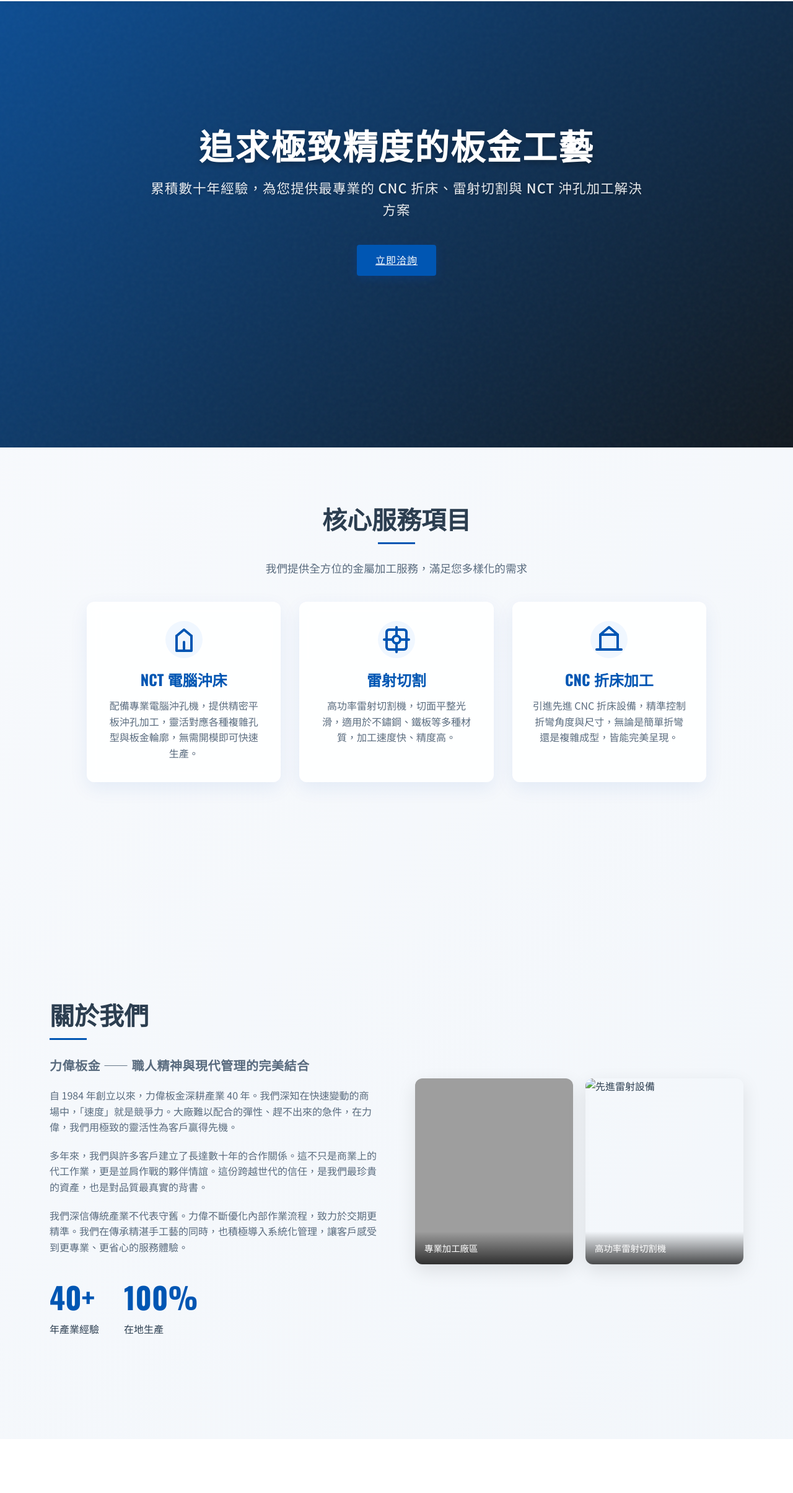
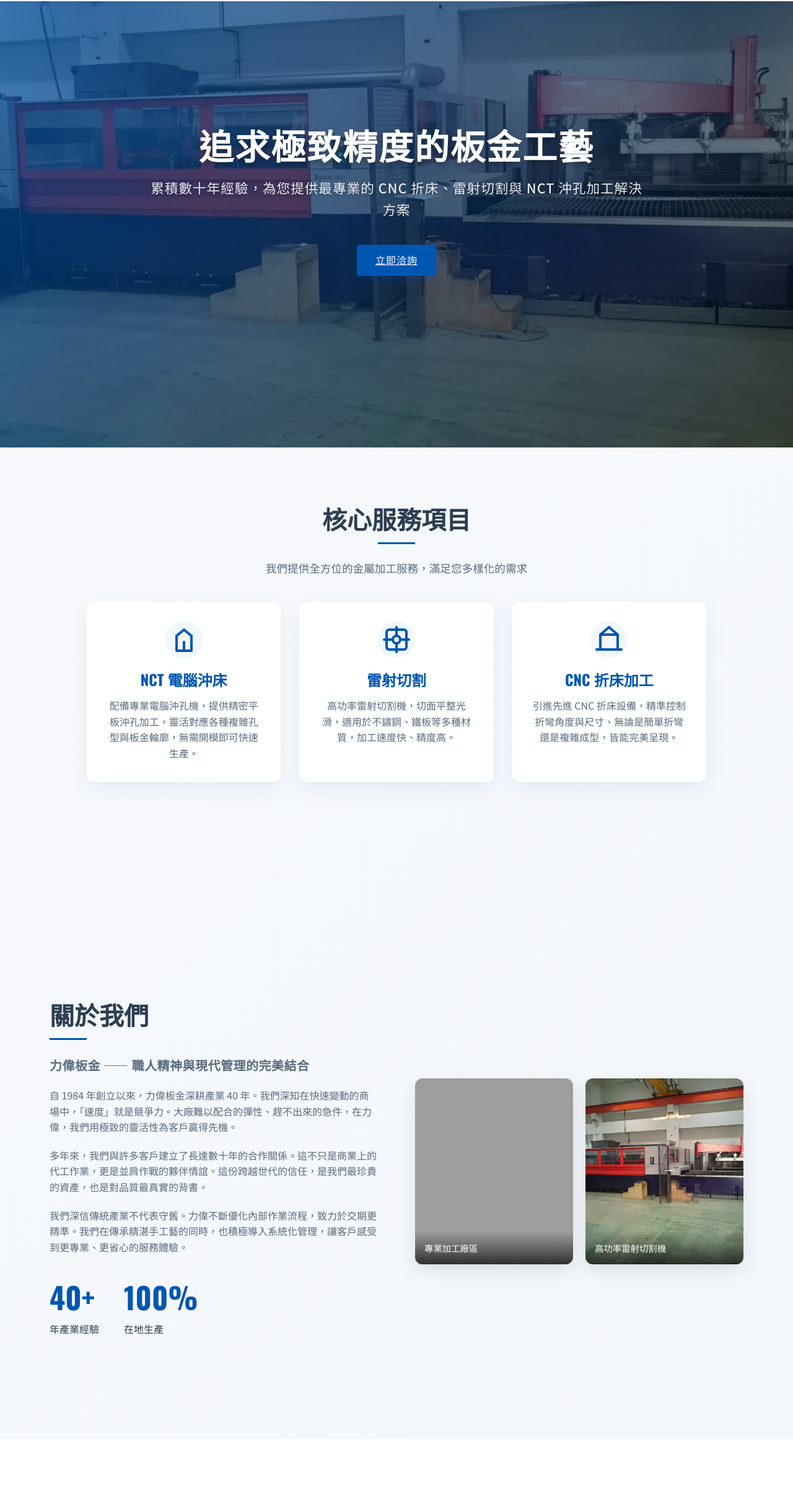
Before and after one commit to haowen325/leaderway-web, a plain HTML site: page index.html in a window 1280 px wide. Shown: the part 78-2487 px from the top of the page at 62% size. Drawn offline with nearby package versions, Linux system fonts and the light colour scheme; grey boxes are pictures that could not be loaded.

Commit message:
Add files via upload

```diff
--- a/index.html
+++ b/index.html
@@ -96,7 +96,7 @@
 
     <!-- Hero Section -->
     <section class="hero" id="home" id="main-content">
-        <div class="hero-bg-image" style="background-image: url('assets/portfolio/機器照-1-cleaned.png');"></div>
+        <div class="hero-bg-image" style="background-image: url('assets/portfolio/machine_hero_cleaned.png');"></div>
         <div class="hero-overlay"></div>
 
         <div class="hero-content">
@@ -227,11 +227,11 @@
                 </div>
                 <div class="about-images">
                     <div class="about-img-wrapper main-img">
-                        <img src="assets/portfolio/廠區照-1.jpg" alt="力偉板金廠區外觀" loading="lazy">
+                        <img src="assets/portfolio/factory_main.jpg" alt="力偉板金廠區外觀" loading="lazy">
                         <span class="img-caption">專業加工廠區</span>
                     </div>
                     <div class="about-img-wrapper sub-img">
-                        <img src="assets/portfolio/機器照-1-cleaned.png" alt="先進雷射設備" loading="lazy">
+                        <img src="assets/portfolio/machine_hero_cleaned.png" alt="先進雷射設備" loading="lazy">
                         <span class="img-caption">高功率雷射切割機</span>
                     </div>
                 </div>
```
Also changed, not shown: assets/certificates/iso_cert_en.png (added), assets/certificates/iso_cert_left_clean.png (added), assets/certificates/iso_cert_new.jpg (added), assets/certificates/iso_cert_right_clean.png (added), assets/certificates/iso_cert_tw.png (added), assets/certificates/original_cert_full.png (added), assets/logo-removebg-preview.png (added), assets/logo.png (added), assets/portfolio/clean_metal_bracket.png (added), assets/portfolio/complex_metal_chassis.png (added), assets/portfolio/machine_hero_cleaned.png (added), assets/portfolio/machine_hero_original.jpg (added), assets/portfolio/simple_black_enclosure.png (added), 1 other file.
